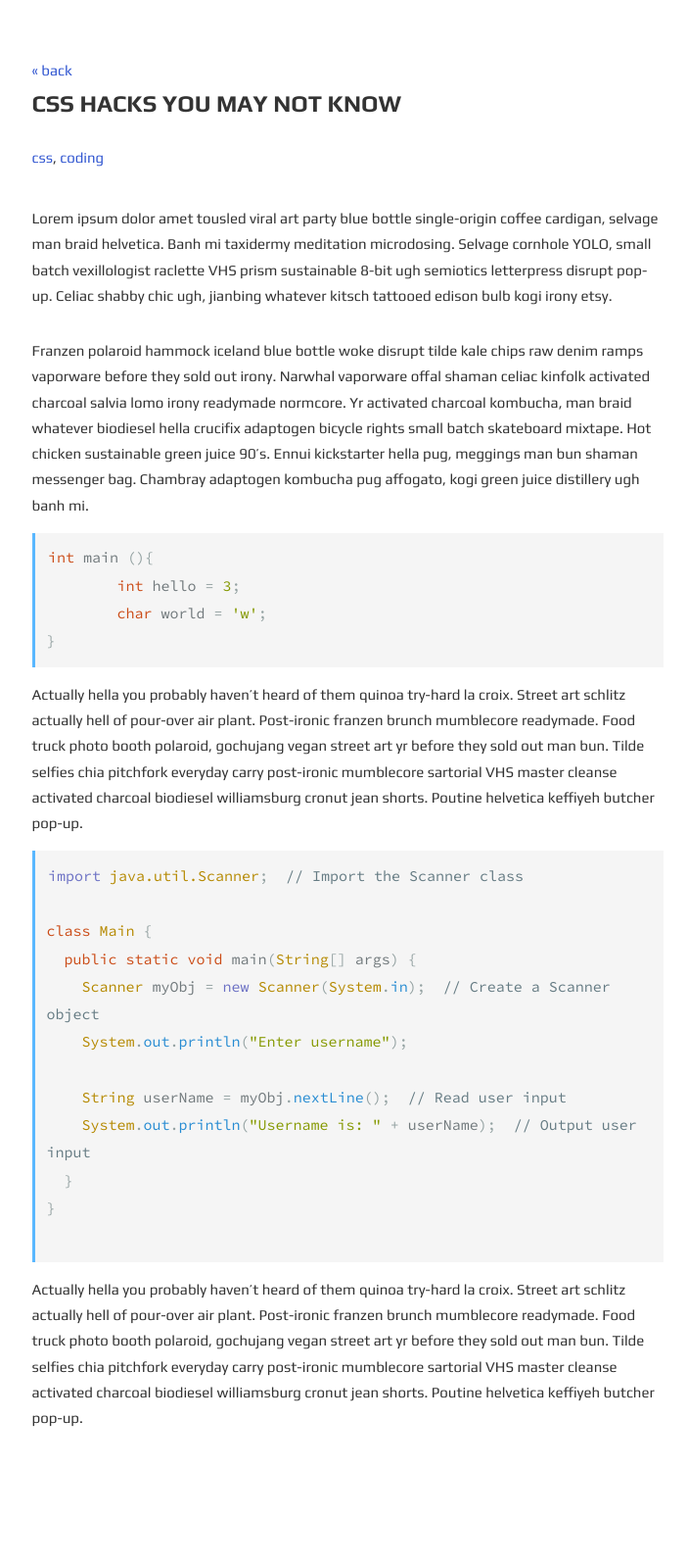
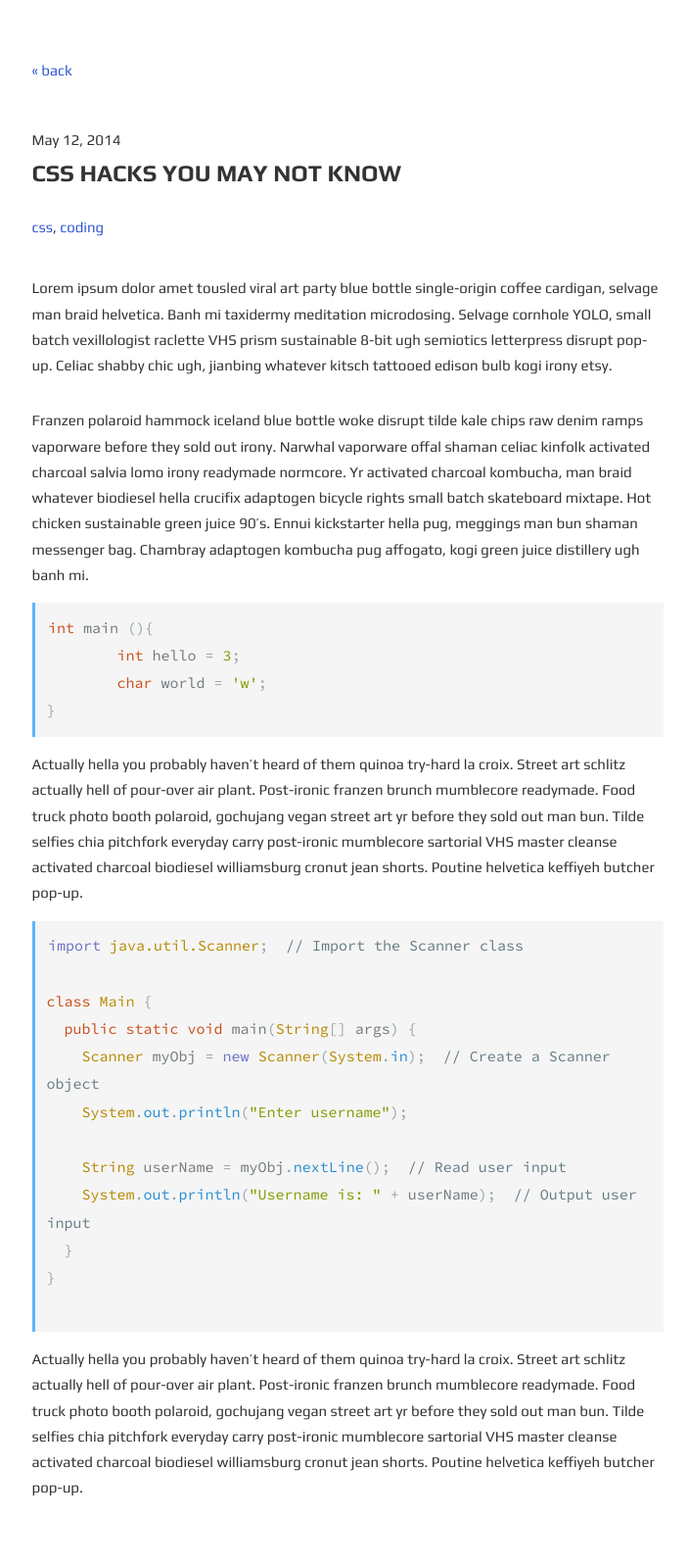
Before and after one commit to nilevmp/nilevmp.github.io, a Jekyll site: the page built from _posts/2014-05-12-css-hacks-you-may-not-know copy.md, in a window 1280 px wide. Shown: the whole page at 98% size, without its empty margins (285-988 px from the left). Built offline with Jekyll 4.4.1, drawn with Linux system fonts in a browser that asks for light colours; before the commit the page ends 1526 px from its top, so only the background shows below that.

Commit message:
experimenting with time in post

```diff
--- a/_layouts/post.html
+++ b/_layouts/post.html
@@ -8,6 +8,7 @@
 	  <a href="{{ site.url }}{{ site.baseurl }}/">« back</a>
   </div>
   {% assign minute=content | number_of_words | divided_by: 265 | plus: 1 %}
+  <time datetime="{{ page.date | date_to_xmlschema }}">{{ page.date | date: "%b %-d, %Y" }}</time>
   <h1 class="title">{{ page.title }}</h1>
   <span class="meta">
     {% for tag in page.tags %}
```
